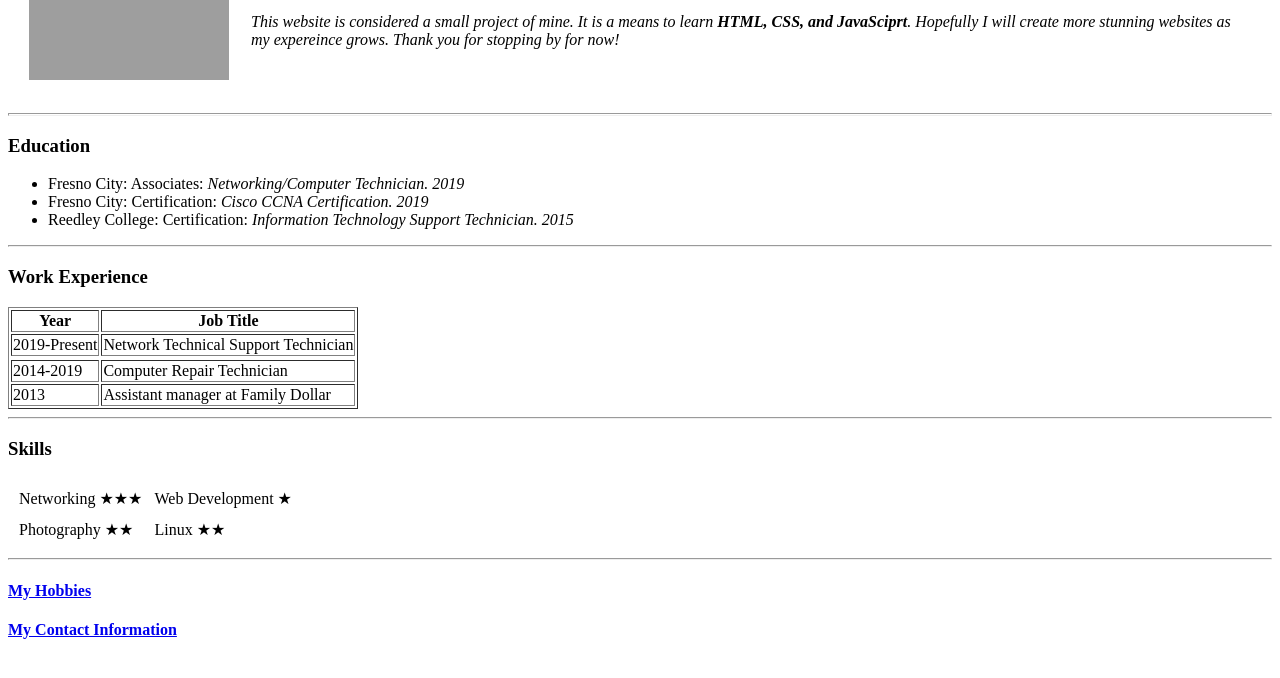
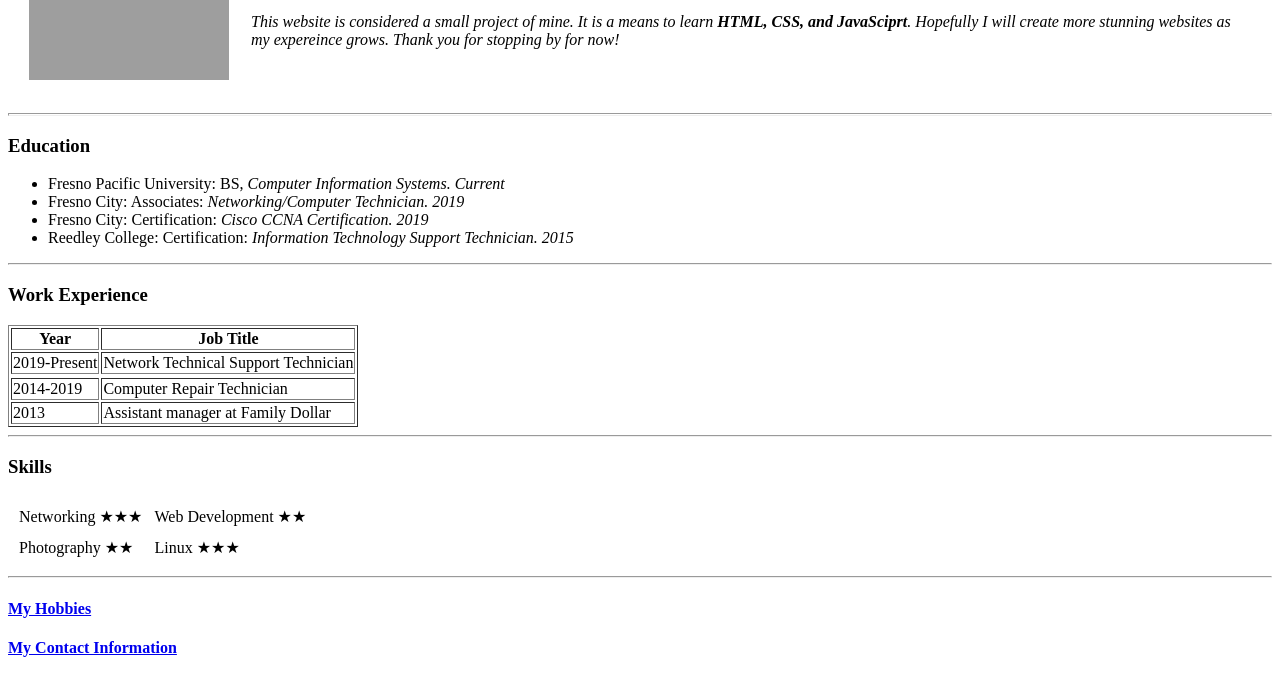
Before and after one commit to jgreynoso911/AboutMe_HTML, a plain HTML site: page docs/index.html in a window 1280 px wide. Shown: the part 149-827 px from the top of the page. Drawn offline with Linux system fonts and the light colour scheme; grey boxes are pictures that could not be loaded.

Commit message:
Updated index.html
Added current university for clarification.

```diff
--- a/docs/index.html
+++ b/docs/index.html
@@ -16,6 +16,7 @@
      <hr size="3">
      <h3><strong>Education</strong></h3>
      <ul>
+         <li>Fresno Pacific University: BS, <i>Computer Information Systems. Current</i></li>
      <li>Fresno City: Associates: <i>Networking/Computer Technician. 2019</i></li>
      <li>Fresno City: Certification: <i>Cisco CCNA Certification. 2019</i></li>
      <li>Reedley College: Certification: <i>Information Technology Support Technician. 2015</i></li>
@@ -45,12 +46,12 @@
      <table cellspacing="10">
          <tr>
              <td>Networking &starf;&starf;&starf;</td>
-             <td>Web Development &starf;</td>
+             <td>Web Development &starf;&starf;</td>
          </tr>
 
          <tr>
              <td>Photography &starf;&starf;</td>
-             <td>Linux &starf;&starf;</td>
+             <td>Linux &starf;&starf;&starf;</td>
          </tr>
      </table>
 
```
